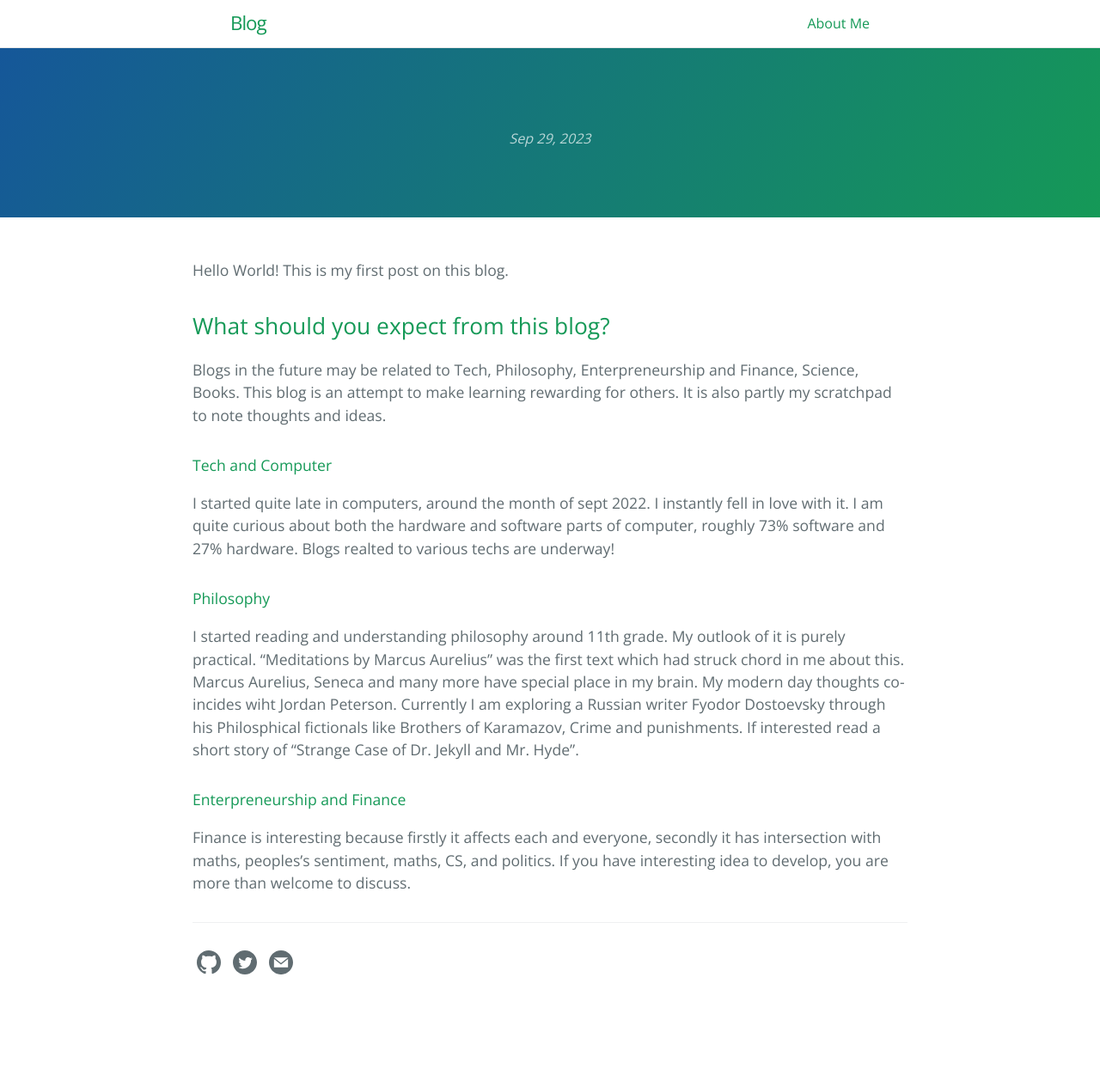
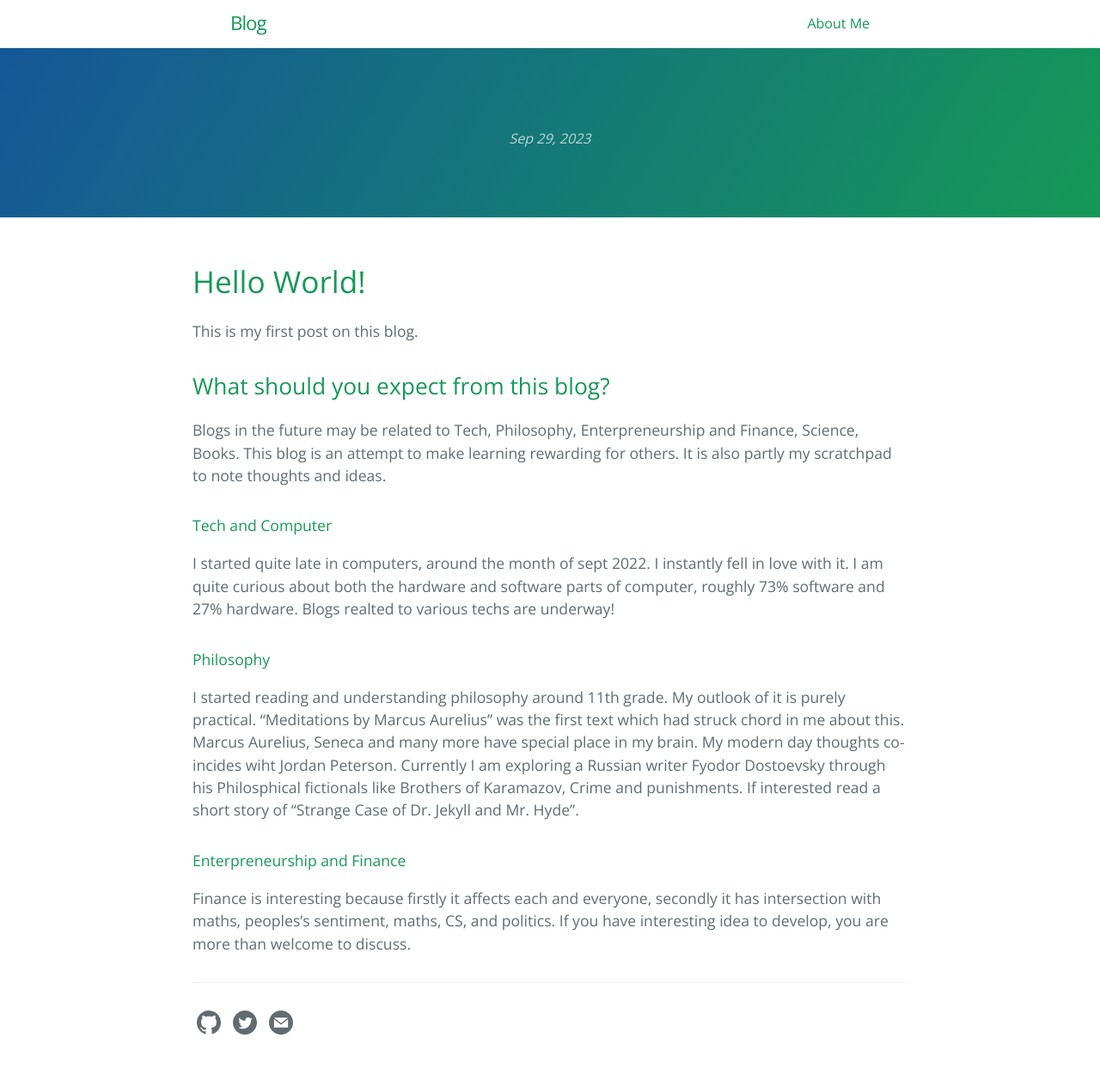
Before and after one commit to aniketkashid17/aniketkashid, a Jekyll site: the page built from _posts/2023-09-29-Hello.md, in a window 1280 px wide. Shown: the whole page at 86% size. Built offline with Jekyll 4.4.1, drawn with Linux system fonts in a browser that asks for light colours; before the commit the page ends 1188 px from its top, so only the background shows below that.

```diff
--- a/_posts/2023-09-29-Hello.md
+++ b/_posts/2023-09-29-Hello.md
@@ -3,7 +3,7 @@ layout: post
 title: Hello World
 ---
 
-Hello World!
+# Hello World!
 This is my first post on this blog.
 
 
```
